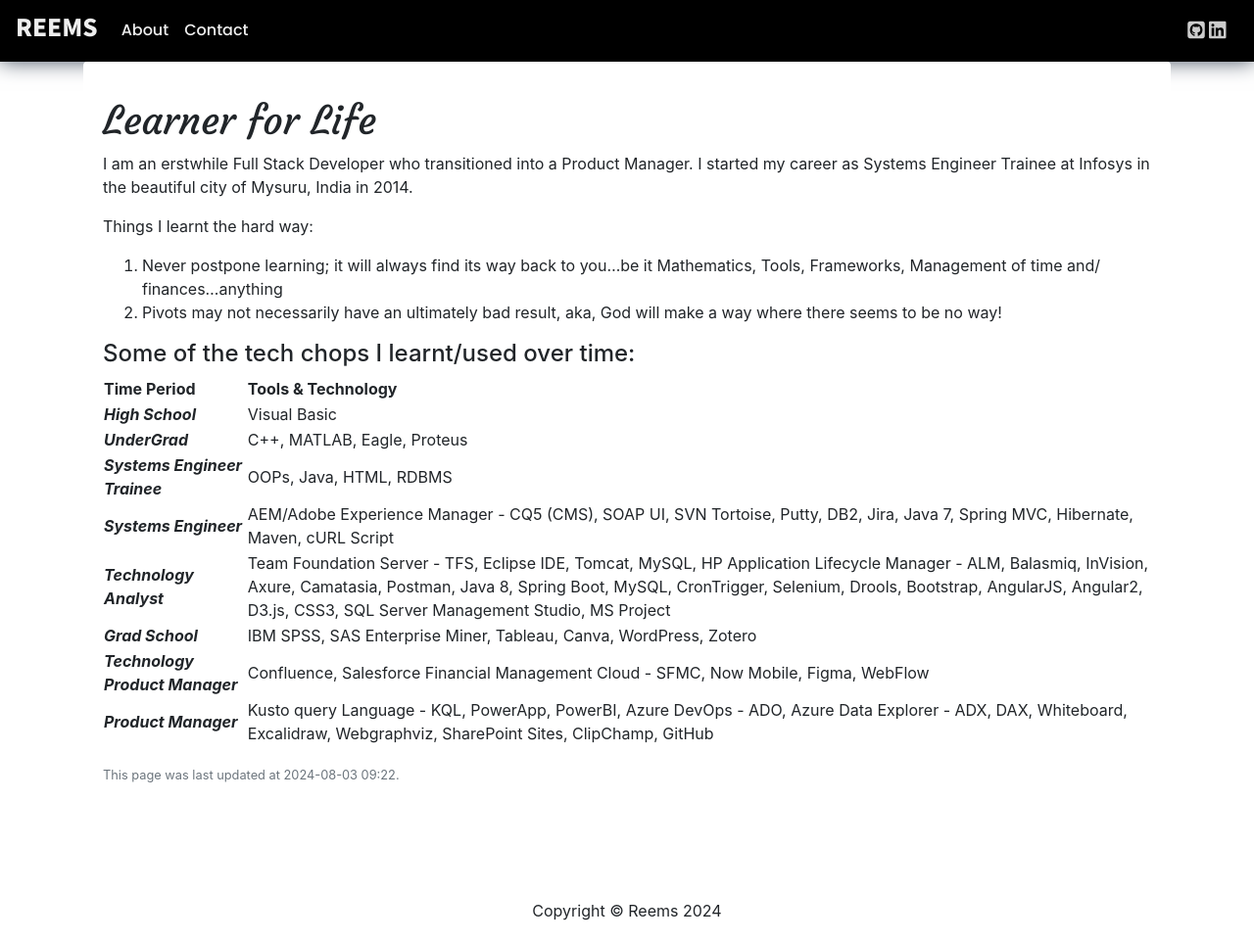
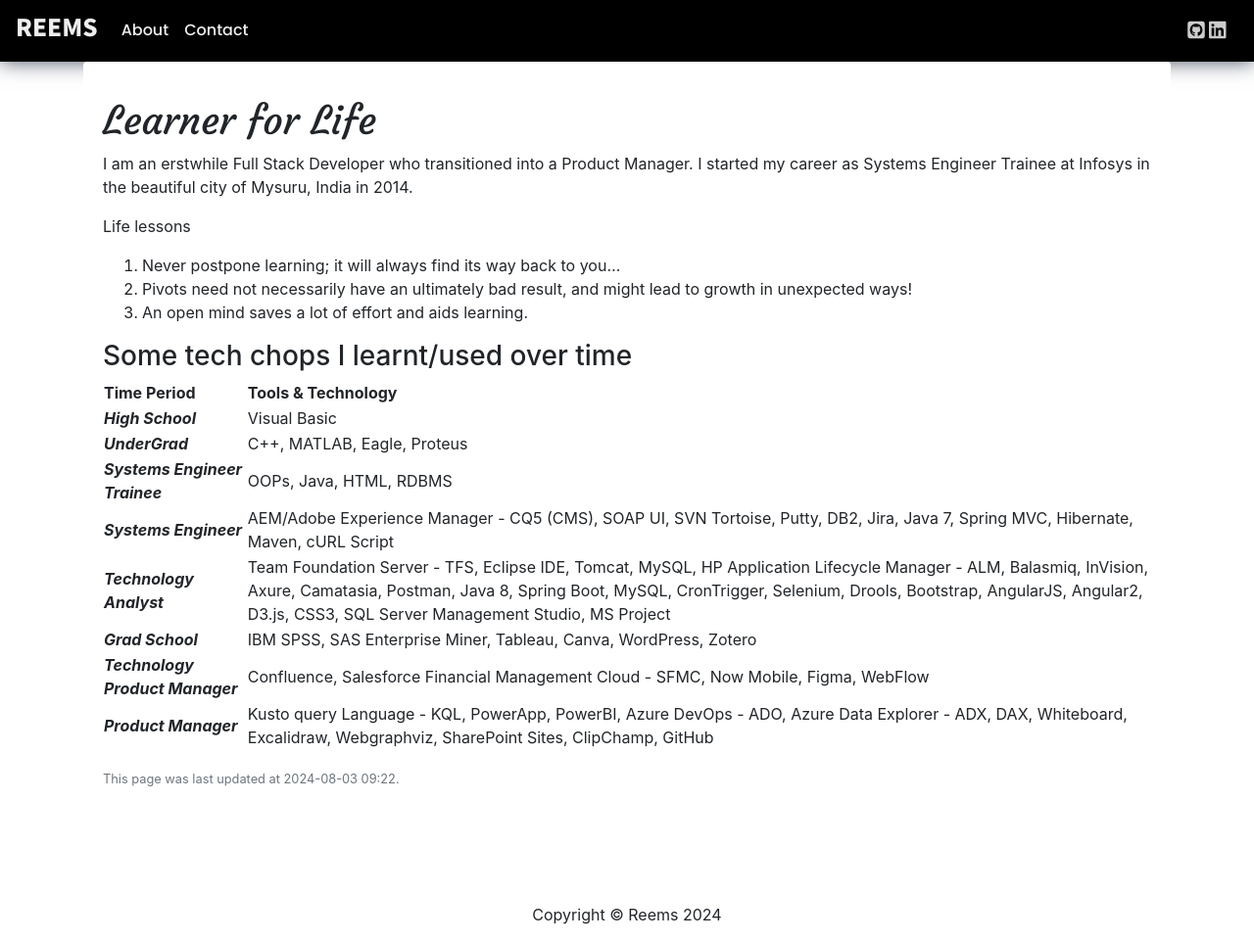
Before and after one commit to reemstk/reemstk.github.io, a Jekyll site: the page built from pages/about.md, in a window 1280 px wide. Shown: the whole page at 98% size. Built offline with Jekyll 4.4.1, drawn with Linux system fonts in a browser that asks for light colours; nearby versions of some CDN libraries; comment, search, counter and statistics services are not loaded.

Commit message:
Update about.md

```diff
--- a/pages/about.md
+++ b/pages/about.md
@@ -11,14 +11,15 @@
 
 I am an erstwhile Full Stack Developer who transitioned into a Product Manager. I started my career as Systems Engineer Trainee at Infosys in the beautiful city of Mysuru, India in 2014.
 
-Things I learnt the hard way:
-1. Never postpone learning; it will always find its way back to you...be it Mathematics, Tools, Frameworks, Management of time and/ finances...anything
-2. Pivots may not necessarily have an ultimately bad result, aka, God will make a way where there seems to be no way!
+> Life lessons
+> 1. Never postpone learning; it will always find its way back to you...
+> 2. Pivots need not necessarily have an ultimately bad result, and might lead to growth in unexpected ways!
+> 3. An open mind saves a lot of effort and aids learning.
 
-#### Some of the tech chops I learnt/used over time:
+### Some tech chops I learnt/used over time
 
 | Time Period | Tools & Technology |
-|------|------|
+|-------------|--------------------|
 |**_High School_**| Visual Basic |
 |**_UnderGrad_**| C++, MATLAB, Eagle, Proteus |
 |**_Systems Engineer Trainee_**| OOPs, Java, HTML, RDBMS |
```
